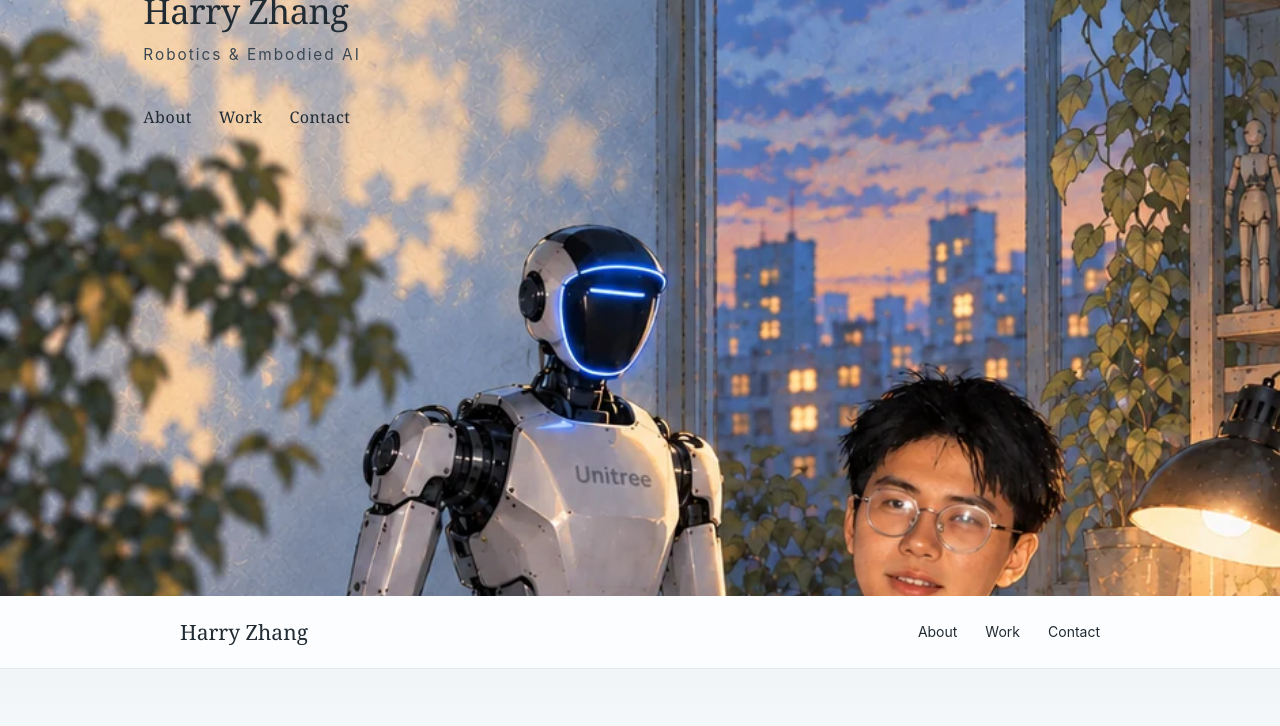
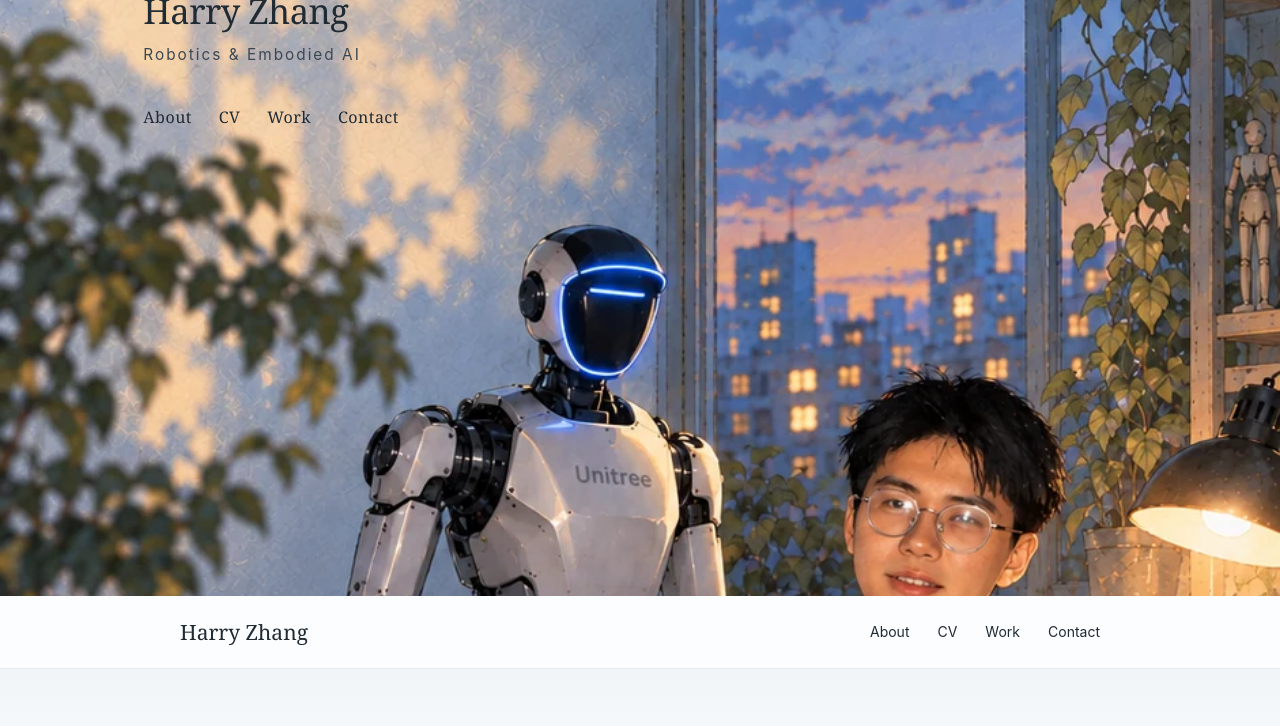
Before and after one commit to Curry-ZHR/Curry-ZHR.github.io, a Jekyll site: the page built from _pages/about.md, in a window 1280 px wide. Shown: the part 304-1030 px from the top of the page. Built offline with Jekyll 4.4.1, drawn with Linux system fonts in a browser that asks for light colours.

Commit message:
Add CV navigation and resume PDF download

```diff
--- a/_includes/home/about.html
+++ b/_includes/home/about.html
@@ -30,3 +30,7 @@
     {% for item in site.data.homepage.awards %}<li>{{ item | escape | markdownify | remove: '<p>' | remove: '</p>' }}</li>{% endfor %}
   </ul>
 </section>
+<section class="detail-section" id="cv" aria-labelledby="cv-title">
+  <h3 id="cv-title">CV</h3>
+  <a class="resume-link" href="{{ '/files/harry-zhang-resume.pdf' | relative_url }}" target="_blank" rel="noopener noreferrer">Download Resume ↓</a>
+</section>
--- a/_layouts/home.html
+++ b/_layouts/home.html
@@ -15,7 +15,7 @@
     <link rel="icon" href="{{ '/images/favicon.svg' | relative_url }}" type="image/svg+xml">
     <link rel="preload" as="image" href="{{ '/images/harry-evening-lab.webp' | relative_url }}" media="(min-width: 701px) and (min-aspect-ratio: 1/1)">
     <link rel="preload" as="image" href="{{ '/images/harry-evening-lab-mobile.webp' | relative_url }}" media="(max-width: 700px), (max-aspect-ratio: 1/1)">
-    <link rel="stylesheet" href="{{ '/assets/css/home.css' | relative_url }}?v=work-cards-1">
+    <link rel="stylesheet" href="{{ '/assets/css/home.css' | relative_url }}?v=cv-1">
     <script defer src="{{ '/assets/js/home.js' | relative_url }}?v=work-cards-1"></script>
   </head>
   <body>
--- a/_pages/about.md
+++ b/_pages/about.md
@@ -15,6 +15,7 @@
     <p class="scene-subtitle">Robotics &amp; Embodied AI</p>
     <nav class="scene-nav" aria-label="Main navigation">
       <a href="#about">About</a>
+      <a href="#cv">CV</a>
       <a href="#publications">Work</a>
       <a href="#contact">Contact</a>
     </nav>
@@ -26,6 +27,7 @@
     <a class="wordmark" href="#top">{{ site.name | escape }}</a>
     <div class="section-links">
       <a href="#about">About</a>
+      <a href="#cv">CV</a>
       <a href="#publications">Work</a>
       <a href="#contact">Contact</a>
     </div>
--- a/assets/css/home.css
+++ b/assets/css/home.css
@@ -60,6 +60,8 @@
 .content-title { margin: 0 0 30px; font-family: Georgia, "Times New Roman", serif; font-size: 38px; line-height: 1.3; font-weight: 400; letter-spacing: -.5px; }
 .content-title span { display: inline-block; margin-left: 10px; font-family: "Songti SC", serif; font-size: 19px; letter-spacing: 2px; color: #617381; }
 .detail-section { margin-top: 36px; padding-top: 28px; border-top: 1px solid #e4e9ec; }
+.resume-link { display: inline-flex; align-items: center; min-height: 44px; padding: 9px 18px; border: 1px solid #d2dde5; border-radius: 6px; background: #f3f7fa; font-size: 15px; text-decoration: none; }
+.resume-link:hover { background: #eaf1f6; }
 .content-section h3 { margin: 0 0 18px; font-family: Georgia, "Times New Roman", serif; font-size: 25px; line-height: 1.4; font-weight: 400; }
 .record-list { margin: 0; padding-left: 20px; }
 .record-list li { overflow-wrap: anywhere; }
@@ -83,7 +85,7 @@
   html { scroll-padding-top: 68px; }
   .section-nav-inner { min-height: 68px; gap: 14px; width: calc(100% - 40px); }
   .wordmark { font-size: 18px; }
-  .section-links { gap: 19px; font-size: 13px; }
+  .section-links { gap: 12px; font-size: 13px; }
   .content-section, .content-footer { width: calc(100% - 40px); }
   .content-section { padding-block: 42px; font-size: 15px; }
   .content-title { font-size: 32px; }
```
Also changed, not shown: 1 other file.
